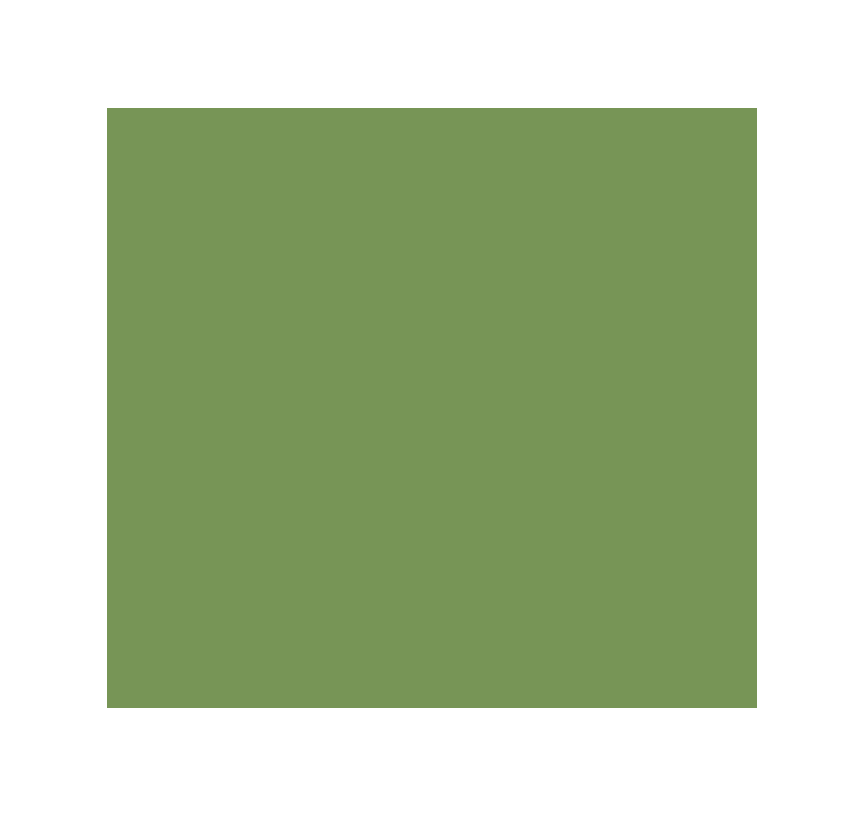
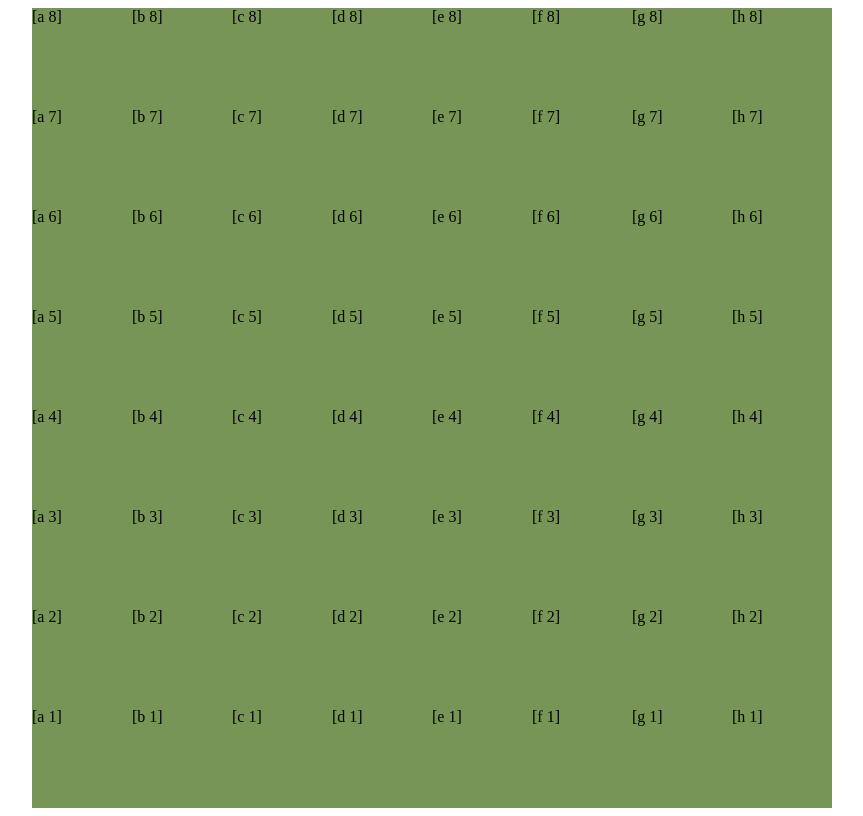
Before and after one commit to yoonisali/Chess-Capstone, a React (Create React App) app: page / in a window 1280 px wide. Shown: the whole page, without its empty margins (208-1071 px from the left). Built offline with nearby package versions, Linux system fonts and the light colour scheme.

Commit message:
add horizontal and vertical axis to board using two for loops to display the arrays, will now start tiles

```diff
--- a/src/components/Chessboard.jsx
+++ b/src/components/Chessboard.jsx
@@ -1,8 +1,19 @@
 import React from "react";
 
+const verticalAxis = ["1", "2", "3", "4", "5", "6", "7", "8"]
+const horizontalAxis = ["a", "b", "c", "d", "e", "f", "g", "h"]
+
 function Chessboard() {
+  let board = [];
+  for(let j = verticalAxis.length - 1; j >= 0; j--) {
+    for(let i = 0; i < horizontalAxis.length; i++) {
+      board.push (
+      <div className="tile">[{horizontalAxis[i]} {verticalAxis[j]}]</div>
+      )
+    }
+  }
   return (
-    <div className="chessboard"></div>
+    <div id="chessboard">{board}</div>
   )
 }
 
--- a/src/index.css
+++ b/src/index.css
@@ -5,8 +5,15 @@
 }
 
 
-.chessboard {
+#chessboard {
+  display: flex;
+  flex-wrap: wrap;
   background-color: #779556;
-  width: 650px;
-  height: 600px;
+  width: 800px;
+  height: 800px;
 }
+
+#chessboard .tile {
+  width: 100px;
+  height: 100px;
+}
```
